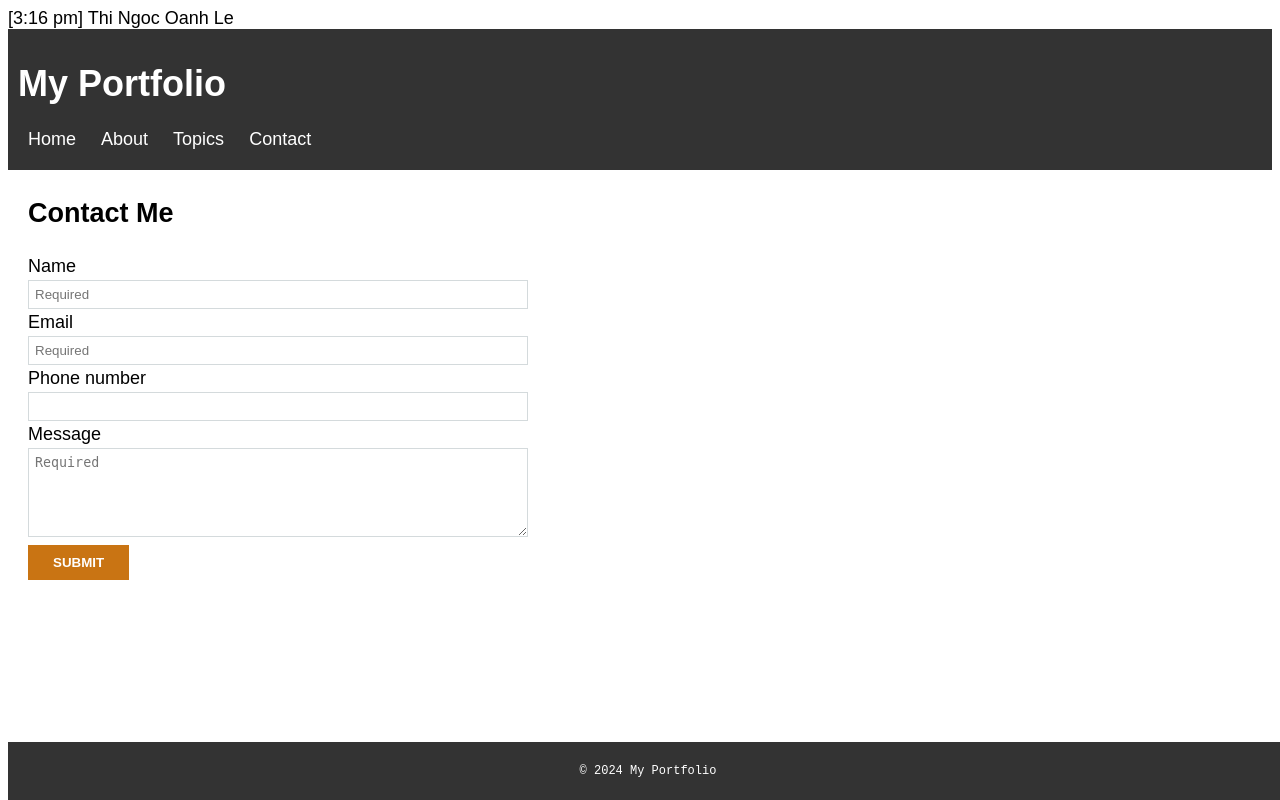
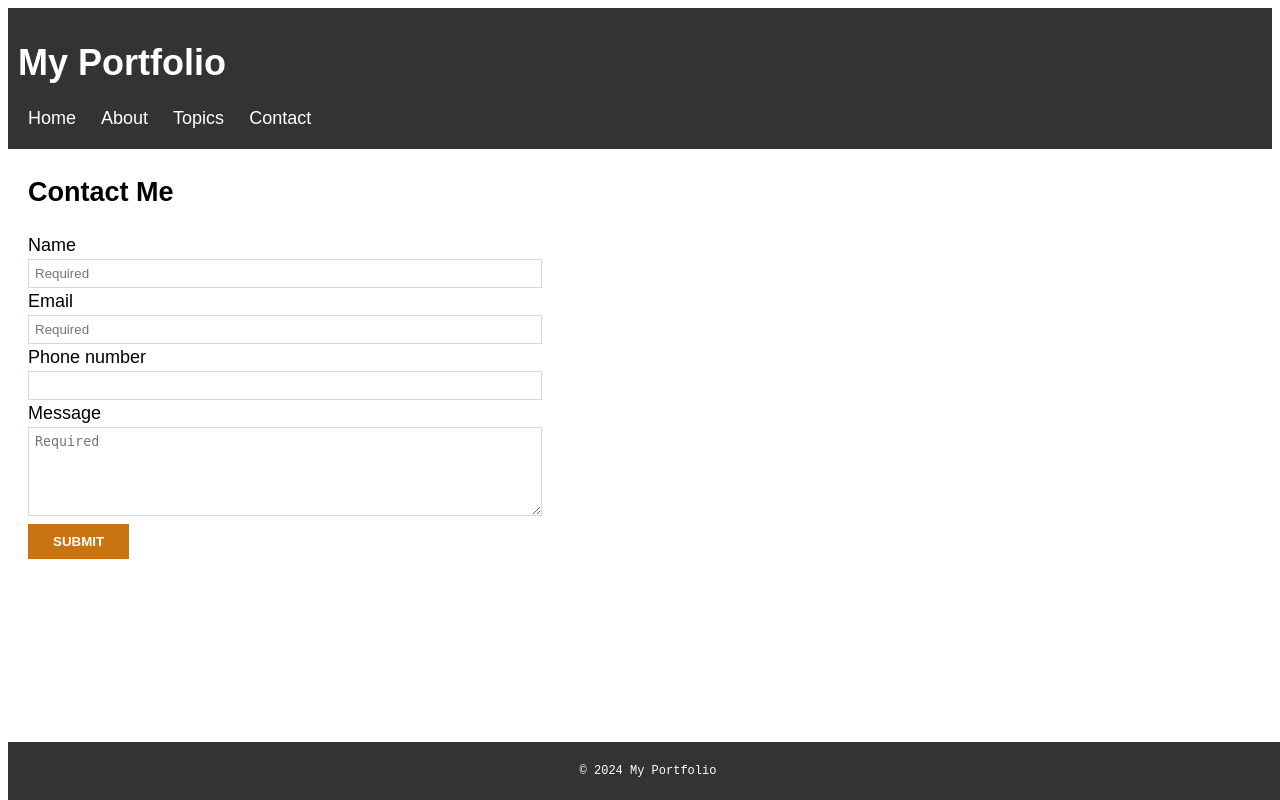
Before and after one commit to Utsav78/human-factor-assignment, a PHP site: page /contact.html in a window 1280 px wide. Run offline with PHP 8.4, Linux system fonts and the light colour scheme.

Commit message:
checkpoint 5 finished

```diff
--- a/prac-1/checkpoint-5/contact.html
+++ b/prac-1/checkpoint-5/contact.html
@@ -1,4 +1,3 @@
-[3:16 pm] Thi Ngoc Oanh Le
 <!DOCTYPE html>
 <html lang="en">
 <head>
--- a/prac-1/checkpoint-5/styles/style.css
+++ b/prac-1/checkpoint-5/styles/style.css
@@ -9,18 +9,18 @@ header {
     padding: 10px;
 }
 
-nav ul {
+header nav ul {
     list-style-type: none;
     margin: 10px 0px;
     padding: 0;
 }
 
-nav ul li {
+header nav ul li {
     display: inline;
     margin: 10px;
 }
 
-nav ul li a {
+header nav ul li a {
     color: #fff;
     text-decoration: none;
 }
@@ -29,7 +29,9 @@ nav ul li a:hover {
     color: #ff0;
 }
 
-
+#welcome {
+    padding: 20px;
+}
 /* Index page specific style */
 #welcome a {
     color: #0202ee;
@@ -124,7 +126,7 @@ footer {
     border-color: #263238;
 }
 
-#contact-me input[type="submit"] {
+#contact-me input[type="Submit"] {
     border: none;
     font-weight: bold;
     text-transform: uppercase;
```
Also changed, not shown: prac-1/checkpoint-5/topics.html (+12 -12 lines), prac-1/checkpoint-5/about.html (line endings or trailing spaces), 3 other files.
